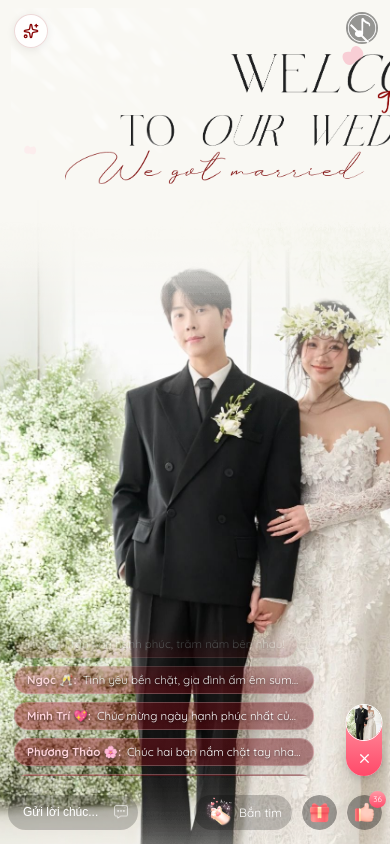
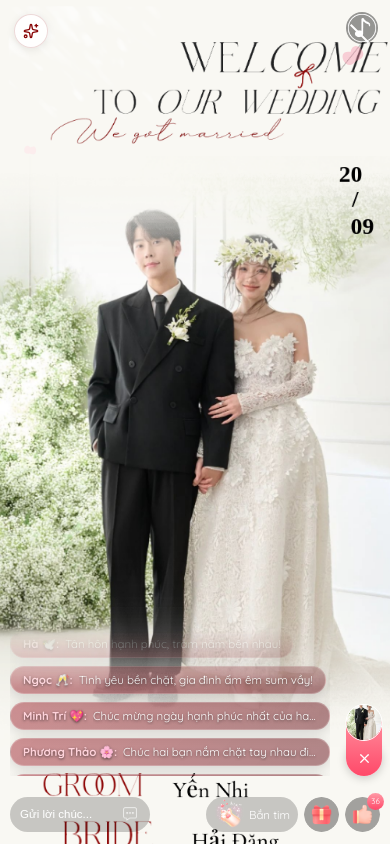
Before and after one commit to VuVanTien03/demo_thiepcuoi_2, a React (Vite) app: page / in a window 390 px wide. Built offline with nearby package versions, Linux system fonts and the light colour scheme; a web font is replaced by a local one.

Commit message:
fix(mobile): fix aspect ratio and viewport scaling on mobile devices

```diff
--- a/index.html
+++ b/index.html
@@ -2,7 +2,7 @@
 <html lang="vi">
   <head>
     <meta charset="UTF-8" />
-    <meta name="viewport" content="width=device-width, initial-scale=1.0, maximum-scale=1.0, user-scalable=no" />
+    <meta name="viewport" content="width=device-width, initial-scale=1.0, maximum-scale=1.0, user-scalable=no, viewport-fit=cover" />
     <title>Hải Đăng & Yến Nhi — Thiệp Cưới Trực Tuyến</title>
     <meta name="description" content="Trân trọng kính mời quý bạn đến tham dự lễ thành hôn của Hải Đăng & Yến Nhi vào ngày 20.09.2025" />
 
--- a/src/cinelove.css
+++ b/src/cinelove.css
@@ -53,6 +53,19 @@ div[data-node-id="gjDbaemHrj"] [contenteditable] {
   background-repeat: no-repeat !important;
   display: block !important;
 }
+
+/* Ensure graphic decorations are never cropped */
+.photo-bg-wrap[style*="dec_"] {
+  background-size: contain !important;
+  background-position: center center !important;
+}
+
+.canvas-scale-wrapper {
+  margin: 0 auto;
+  position: relative;
+  overflow: hidden;
+}
+
 
 .photo-component[style*="-webkit-mask-box-image-source:url"],
 .photo-component[style*="mask-image:url"] {
@@ -186,6 +199,51 @@ div[data-node-id="4Z9APOIBot"] [contenteditable] {
 .watermark{position:absolute;bottom:148px;right:7px;text-align:center;-webkit-transform:rotate(-90deg);-ms-transform:rotate(-90deg);transform:rotate(-90deg);width:20px;white-space:nowrap;height:20px;-webkit-transition:all 0.3s ease;transition:all 0.3s ease;z-index:999;}.watermark.hide-toolbar{bottom:30px;}.watermark.hide-toolbar-content{bottom:98px;}.watermark-content{text-align:center;color:#1c1c1c;font-size:14px;font-weight:300;}.watermark-link{color:#414141;-webkit-text-decoration:none;text-decoration:none;font-weight:500;margin-left:2px;-webkit-transition:color 0.3s ease;transition:color 0.3s ease;}.watermark-link:hover{color:#000;}
 /* --- STYLE BLOCK --- */
 #app-view-index{height:100% !important;}.pc-container #cinelove-toolbar .message-box-button{width:130px;}.pc-container #cinelove-toolbar .message-box-button,.pc-container #cinelove-toolbar #animation-gift-preview-btn,.pc-container #cinelove-toolbar #cinelove-gift-button,.pc-container #cinelove-toolbar #cinelove-like-button{font-size:12px;height:35px;line-height:35px;border-radius:25px;}.pc-container #cinelove-toolbar #animation-gift-preview-btn span{font-size:12px;}.pc-container #cinelove-toolbar #cinelove-like-button,.pc-container #cinelove-toolbar #cinelove-gift-button{width:35px;}.pc-container .bar-messwin *{-webkit-transform:scale(0.95);-ms-transform:scale(0.95);transform:scale(0.95);}.pc-container .bar-gift-new .select-type .option{font-size:17px !important;cursor:pointer;}.pc-container .bar-gift-new .gift-li .title{font-size:10px !important;white-space:nowrap;overflow:hidden;text-overflow:ellipsis;text-align:center;width:70px;}.pc-container .bar-gift-new .give-tip{font-size:10px !important;}.pc-container .bar-gift-new .give-username{-webkit-transform:scale(0.95);-ms-transform:scale(0.95);transform:scale(0.95);}.pc-container .animate-slide-gift.gift-minibar *{-webkit-transform:scale(0.95);-ms-transform:scale(0.95);transform:scale(0.95);}.pc-container #cinelove-canvas-preview,.pc-container #cinelove-canvas{-webkit-transform:scale(0.95);-ms-transform:scale(0.95);transform:scale(0.95);}
+
+@media (max-width: 540px) {
+  #cinelove-toolbar {
+    bottom: 0 !important;
+    padding-bottom: env(safe-area-inset-bottom, 0px) !important;
+    height: calc(60px + env(safe-area-inset-bottom, 0px)) !important;
+  }
+  #cinelove-toolbar .toolbar {
+    padding: 6px 10px calc(6px + env(safe-area-inset-bottom, 0px)) 10px !important;
+    gap: 6px !important;
+  }
+  #cinelove-toolbar .message-box-button {
+    flex: 1 1 auto !important;
+    min-width: 100px !important;
+    max-width: 140px !important;
+    padding: 0 10px !important;
+  }
+  #cinelove-toolbar .message-box-button span {
+    overflow: hidden !important;
+    text-overflow: ellipsis !important;
+    white-space: nowrap !important;
+    font-size: 11.5px !important;
+  }
+  #cinelove-toolbar .toolbar-right {
+    gap: 6px !important;
+    flex-shrink: 0 !important;
+  }
+  #cinelove-toolbar #animation-gift-preview-btn {
+    padding: 0 8px !important;
+    font-size: 11.5px !important;
+  }
+  #cinelove-toolbar #animation-gift-preview-btn span {
+    font-size: 11.5px !important;
+  }
+  #blessing-box {
+    bottom: calc(68px + env(safe-area-inset-bottom, 0px)) !important;
+    left: 10px !important;
+    max-width: calc(100% - 70px) !important;
+  }
+  #audio-control-wrapper {
+    top: max(12px, env(safe-area-inset-top, 12px)) !important;
+    right: max(12px, env(safe-area-inset-right, 12px)) !important;
+  }
+}
+
 /* --- STYLE BLOCK --- */
 .css-var-root{--ant-blue:#1677FF;--ant-purple:#722ED1;--ant-cyan:#13C2C2;--ant-green:#52C41A;--ant-magenta:#EB2F96;--ant-pink:#EB2F96;--ant-red:#F5222D;--ant-orange:#FA8C16;--ant-yellow:#FADB14;--ant-volcano:#FA541C;--ant-geekblue:#2F54EB;--ant-gold:#FAAD14;--ant-lime:#A0D911;--ant-color-primary:#1677ff;--ant-color-success:#52c41a;--ant-color-warning:#faad14;--ant-color-error:#ff4d4f;--ant-color-info:#1677ff;--ant-color-link:#1677ff;--ant-color-text-base:#000;--ant-color-bg-base:#fff;--ant-font-family:-apple-system, BlinkMacSystemFont, 'Segoe UI', Roboto, 'Helvetica Neue', Arial,
 'Noto Sans', sans-serif, 'Apple Color Emoji', 'Segoe UI Emoji', 'Segoe UI Symbol',
--- a/src/components/CineloveWedding28.jsx
+++ b/src/components/CineloveWedding28.jsx
@@ -60,6 +60,37 @@ export default function CineloveWedding28() {
 
   const audioRef = useRef(null);
   const canvasRef = useRef(null);
+  const scrollContainerRef = useRef(null);
+  const [scale, setScale] = useState(() => {
+    if (typeof window !== 'undefined') {
+      const w = window.innerWidth;
+      return w < 500 ? w / 500 : 1;
+    }
+    return 1;
+  });
+
+  // Dynamically calculate responsive scale factor so the 500px canvas fits any phone width perfectly
+  useEffect(() => {
+    const handleResize = () => {
+      if (scrollContainerRef.current) {
+        const w = scrollContainerRef.current.clientWidth;
+        if (w > 0) {
+          setScale(w < 500 ? w / 500 : 1);
+        }
+      } else if (typeof window !== 'undefined') {
+        const w = window.innerWidth;
+        setScale(w < 500 ? w / 500 : 1);
+      }
+    };
+
+    handleResize();
+    window.addEventListener('resize', handleResize);
+    window.addEventListener('orientationchange', handleResize);
+    return () => {
+      window.removeEventListener('resize', handleResize);
+      window.removeEventListener('orientationchange', handleResize);
+    };
+  }, []);
 
   // Auto-play audio on first user gesture
   useEffect(() => {
@@ -288,15 +319,49 @@ export default function CineloveWedding28() {
           </div>
 
           {/* Main Scrollable Canvas */}
-          <div id="main-scroll-container" style={{ width: '100%', height: '100%', overflowY: 'auto', overflowX: 'hidden', position: 'relative' }}>
-
-            {/* 1:1 Exact CineLove Canvas */}
+          <div
+            id="main-scroll-container"
+            ref={scrollContainerRef}
+            style={{
+              width: '100%',
+              height: '100%',
+              overflowY: 'auto',
+              overflowX: 'hidden',
+              position: 'relative',
+              WebkitOverflowScrolling: 'touch'
+            }}
+          >
+            {/* Perfectly scaled wrapper to maintain aspect ratio and prevent horizontal overflow */}
             <div
-              id="root-page-container"
-              ref={canvasRef}
-              style={{ backgroundColor: '#f9f8f3', width: '500px', height: '7680px', position: 'relative', margin: '0 auto' }}
-              dangerouslySetInnerHTML={{ __html: canvasRawHtml }}
-            />
+              className="canvas-scale-wrapper"
+              style={{
+                width: `${Math.round(500 * scale)}px`,
+                height: `${Math.round(7680 * scale)}px`,
+                margin: '0 auto',
+                marginBottom: '80px',
+                position: 'relative',
+                overflow: 'hidden',
+                backgroundColor: '#f9f8f3'
+              }}
+            >
+              {/* 1:1 Exact CineLove Canvas */}
+              <div
+                id="root-page-container"
+                ref={canvasRef}
+                style={{
+                  backgroundColor: '#f9f8f3',
+                  width: '500px',
+                  height: '7680px',
+                  position: 'absolute',
+                  top: 0,
+                  left: 0,
+                  transform: `scale(${scale})`,
+                  transformOrigin: 'top left',
+                  willChange: 'transform'
+                }}
+                dangerouslySetInnerHTML={{ __html: canvasRawHtml }}
+              />
+            </div>
           </div>
 
           {/* Floating Live Blessings Stream (Smooth Sliding Track) */}
@@ -483,20 +548,25 @@ export default function CineloveWedding28() {
             display: none !important;
           }
         }
-        @media (max-width: 500px) {
+        @media (max-width: 540px) {
           .pc-container {
             padding: 0 !important;
             height: 100vh !important;
+            height: 100dvh !important;
+            min-height: 100vh !important;
+            min-height: 100dvh !important;
             width: 100vw !important;
+            max-width: 100vw !important;
+            background-color: #f9f8f3 !important;
           }
           .pc-content {
             width: 100vw !important;
+            max-width: 100vw !important;
             height: 100vh !important;
+            height: 100dvh !important;
             border-radius: 0 !important;
             border: none !important;
-          }
-          #root-page-container {
-            zoom: calc(100vw / 500) !important;
+            box-shadow: none !important;
           }
         }
       `}</style>
--- a/src/components/FallingPetals.jsx
+++ b/src/components/FallingPetals.jsx
@@ -106,8 +106,8 @@ export default function FallingPetals() {
         aria-label="Toggle Petals"
         style={{
           position: 'absolute',
-          top: 14,
-          left: 14,
+          top: 'max(14px, env(safe-area-inset-top, 14px))',
+          left: 'max(14px, env(safe-area-inset-left, 14px))',
           zIndex: 60,
           background: 'rgba(255, 255, 255, 0.85)',
           backdropFilter: 'blur(6px)',
```
